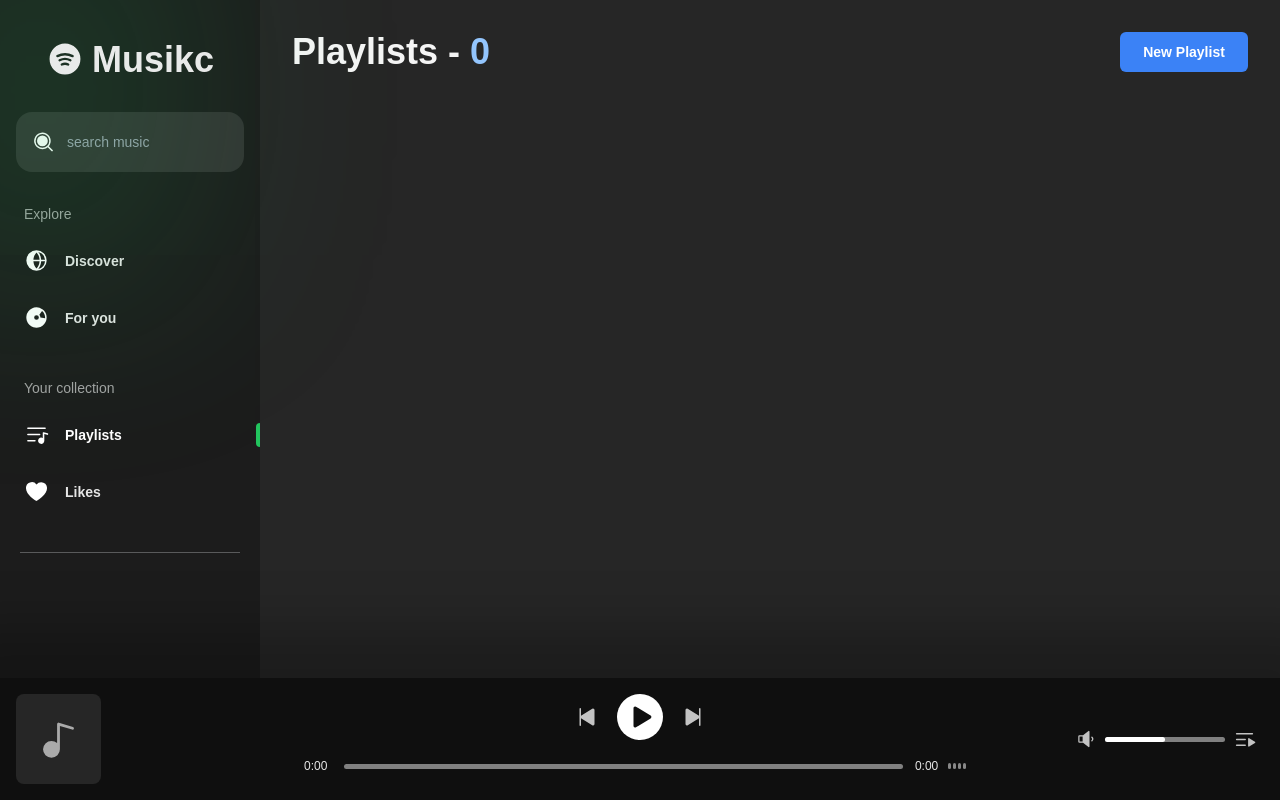
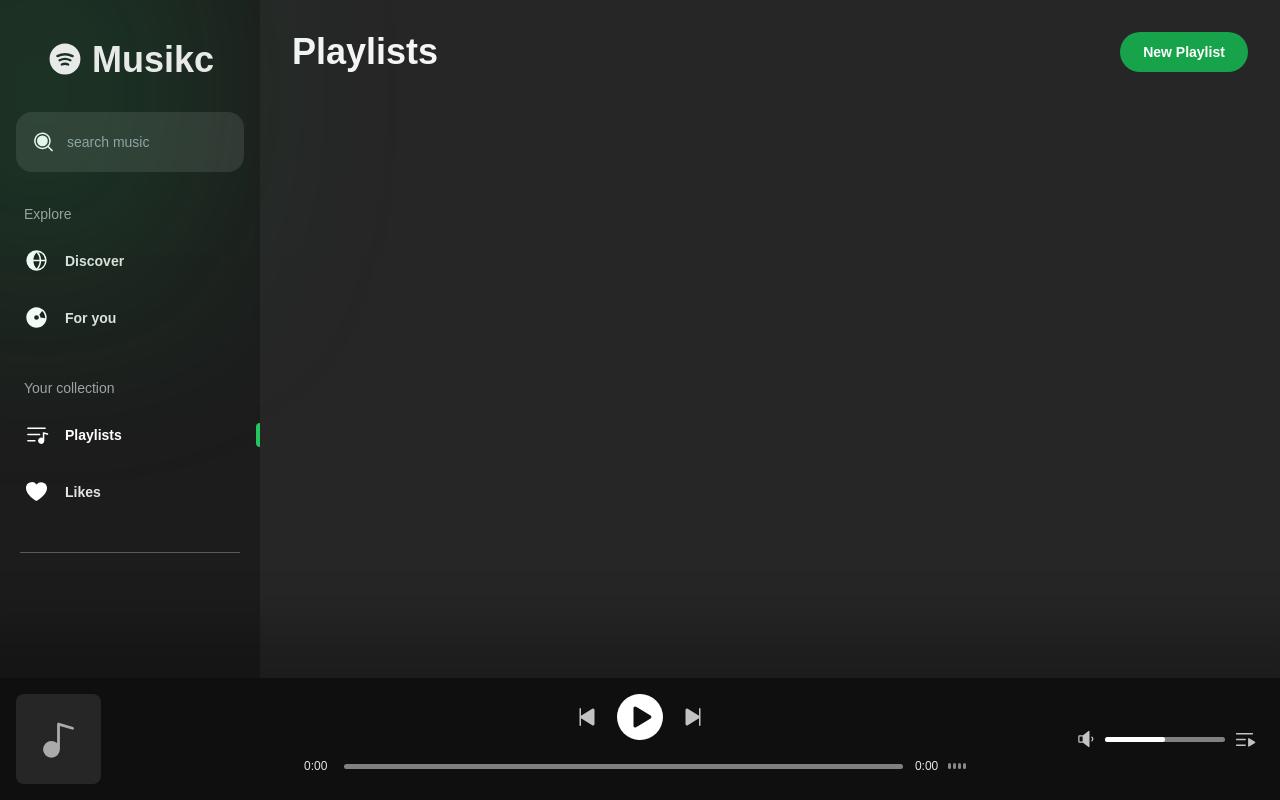
Before and after one commit to edudotdev/music-app, a Next.js app: page /playlists in a window 1280 px wide. Built offline with nearby package versions, Linux system fonts and the light colour scheme.

Commit message:
feat: change color buttons

```diff
--- a/src/pages/playlists.tsx
+++ b/src/pages/playlists.tsx
@@ -20,10 +20,10 @@ export default function Playlists () {
   return (
     <Layout title='Playlists'>
      <div className='flex justify-between'>
-      <h2 className='text-neutral-100 font-bold text-4xl'>Playlists - <span className='text-blue-300'>{Boolean(playlists)? playlists?.length : 0}</span></h2>
-      <button onClick={() => setShowModal(true)} className='flex items-center justify-center gap-2 bg-blue-500 py-2 w-32 text-white text-sm font-semibold rounded-md outline-none'>New Playlist</button>
+      <h2 className='text-neutral-100 font-bold text-4xl'>Playlists</h2>
+      <button onClick={() => setShowModal(true)} className='flex items-center justify-center gap-2 bg-green-600 py-2 w-32 text-white text-sm font-semibold rounded-full outline-none'>New Playlist</button>
      </div>
-      <div className='grid gap-10 md:grid-cols-2 xl:grid-cols-3 2xl:grid-cols-4'>
+      <div className='grid gap-3 sm:gap-7 sm:grid-cols-2 md:grid-cols-3 xl:grid-cols-4 2xl:grid-cols-5'>
         {playlists?.map((playlist:PLAYLIST) => (
           <CardPlaylist key={playlist.uuid} playlist={playlist} />
         ))}
```
